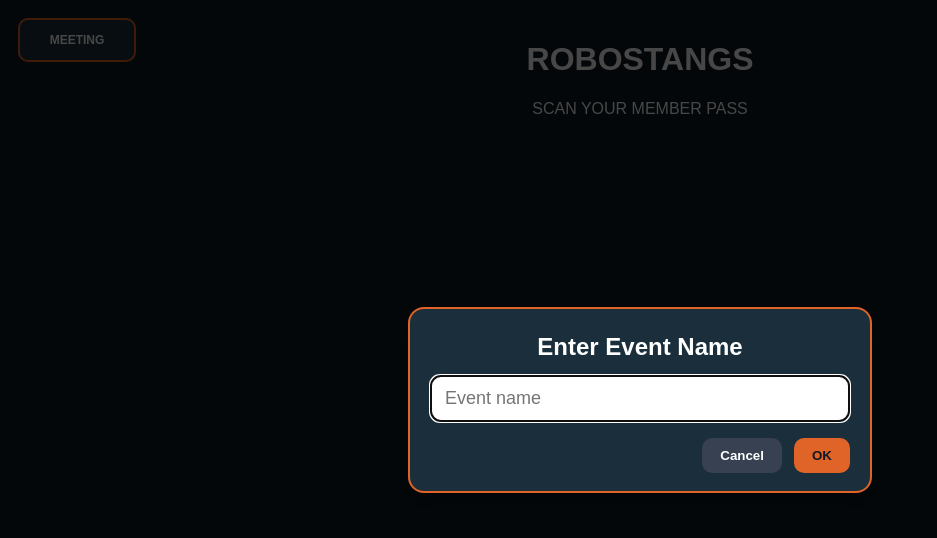
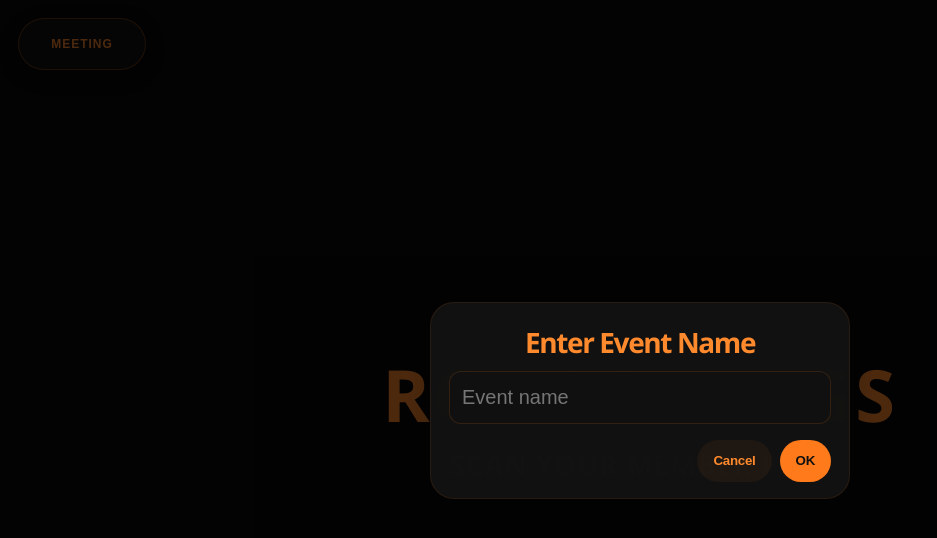
Before and after one commit to kreeshap/attendance-app, a plain HTML site: page index.html in a window 1280 px wide. Both pictures are taken after a click on the button "MEETING". Shown: the whole page, without its empty margins (0-937 px from the left). Drawn offline with nearby package versions, Linux system fonts and the light colour scheme.

Commit message:
Update index.html

```diff
--- a/index.html
+++ b/index.html
@@ -2,58 +2,128 @@
 <html lang="en">
 <head>
   <meta charset="UTF-8">
+  <meta name="viewport" content="width=device-width, initial-scale=1.0, maximum-scale=1.0, user-scalable=no">
   <title>Attendance App</title>
   <style>
+    :root {
+      --bg: #090909;
+      --panel: rgba(18, 18, 18, 0.9);
+      --panel-alt: #121212;
+      --accent: #ff7a1a;
+      --accent-soft: #ffb067;
+      --text: #ff8a2e;
+      --muted: #f5caa1;
+      --success: #ff9a3d;
+      --warning: #ffb347;
+      --danger: #ff5a36;
+      --info: #ffd29d;
+      --shadow: rgba(0, 0, 0, 0.35);
+    }
+
+    * {
+      box-sizing: border-box;
+      -webkit-tap-highlight-color: transparent;
+      user-select: none;
+    }
+
+    html, body {
+      width: 100%;
+      height: 100%;
+      margin: 0;
+      overflow: hidden;
+      overscroll-behavior: contain;
+      background: var(--bg);
+      color: var(--text);
+      font-family: "Segoe UI", "Helvetica Neue", Arial, sans-serif;
+      text-align: center;
+    }
+
     body {
-      background-color: #0d1b24;
-      color: #ffffff;
-      font-family: sans-serif;
-      text-align: center;
-      margin: 0;
-      padding: 20px;
       position: relative;
+      padding: 24px 20px 20px;
+      display: flex;
+      align-items: center;
+      justify-content: center;
     }
-    .view { display: block; }
+
+    .view {
+      display: block;
+      width: 100%;
+      height: 100%;
+      position: relative;
+      display: flex;
+      align-items: center;
+      justify-content: center;
+      flex-direction: column;
+      padding-top: 60px;
+    }
 
     #mode-toggle {
       position: absolute;
       top: 18px;
       left: 18px;
-      width: 118px;
-      height: 44px;
-      border-radius: 10px;
-      border: 2px solid #e06328;
-      background: #1a2f3b;
-      color: #ffffff;
+      width: 128px;
+      height: 52px;
+      border-radius: 999px;
+      border: 1px solid rgba(255, 122, 26, 0.35);
+      background: rgba(18, 18, 18, 0.95);
+      color: var(--text);
       font-weight: 700;
       font-size: 12px;
+      letter-spacing: 0.08em;
       cursor: pointer;
       z-index: 2;
+      transition: all 0.18s ease;
+      box-shadow: 0 6px 18px var(--shadow);
+    }
+
+    #mode-toggle:active {
+      transform: scale(0.98);
     }
 
     #mode-toggle.outreach {
-      background: #e06328;
-      border-color: #f6b87a;
-      color: #111827;
+      background: var(--accent);
+      border-color: rgba(255, 178, 103, 0.5);
+      color: #111111;
     }
 
     #event-name-label {
       position: absolute;
-      top: 18px;
-      right: 18px;
-      font-size: 18px;
+      top: 20px;
+      right: 20px;
+      max-width: min(40vw, 420px);
+      font-size: clamp(14px, 2vw, 20px);
       font-weight: 700;
-      color: #f5d7a2;
+      color: var(--muted);
       text-transform: uppercase;
-      letter-spacing: 0.06em;
+      letter-spacing: 0.03em;
       display: none;
       z-index: 2;
+      white-space: nowrap;
+      overflow: hidden;
+      text-overflow: ellipsis;
+    }
+
+    #app-title {
+      margin: 0 0 12px;
+      font-size: clamp(38px, 7vw, 72px);
+      font-weight: 900;
+      line-height: 1.05;
+      letter-spacing: 0.04em;
+    }
+
+    #scanner-prompt {
+      margin: 0 0 24px;
+      font-size: clamp(18px, 2.6vw, 28px);
+      font-weight: 700;
+      letter-spacing: 0.03em;
+      color: var(--muted);
     }
 
     #event-prompt-modal {
       position: fixed;
       inset: 0;
-      background: rgba(0, 0, 0, 0.72);
+      background: rgba(0, 0, 0, 0.7);
       display: none;
       align-items: center;
       justify-content: center;
@@ -66,61 +136,110 @@
 
     .event-prompt-card {
       width: min(420px, calc(100vw - 32px));
-      background: #1a2f3b;
-      border: 2px solid #e06328;
-      border-radius: 16px;
-      padding: 24px 20px 18px;
-      box-shadow: 0 10px 30px rgba(0, 0, 0, 0.3);
+      background: rgba(18, 18, 18, 0.98);
+      border: 1px solid rgba(255, 122, 26, 0.1);
+      border-radius: 24px;
+      padding: 20px 18px 16px;
+      box-shadow: 0 14px 28px rgba(0, 0, 0, 0.28);
     }
 
     .event-prompt-card h2 {
-      margin: 0 0 14px;
-      font-size: 24px;
-      color: #ffffff;
+      margin: 0 0 10px;
+      font-size: clamp(22px, 3.4vw, 28px);
+      color: var(--text);
+      font-weight: 700;
+      letter-spacing: -0.05em;
     }
 
     .event-prompt-card input {
       width: 100%;
       box-sizing: border-box;
-      padding: 12px 14px;
-      border-radius: 10px;
-      border: 1px solid #e06328;
-      font-size: 18px;
+      padding: 14px 12px;
+      border-radius: 12px;
+      border: 1px solid rgba(255, 122, 26, 0.15);
+      font-size: 20px;
       margin-bottom: 16px;
+      background: #101010;
+      color: var(--text);
+      outline: none;
     }
 
     .event-prompt-actions {
       display: flex;
       justify-content: flex-end;
-      gap: 12px;
+      gap: 8px;
     }
 
     .event-prompt-actions button {
       border: none;
-      border-radius: 10px;
-      padding: 10px 18px;
-      font-weight: 700;
+      border-radius: 999px;
+      padding: 10px 16px;
+      font-weight: 600;
       cursor: pointer;
+      min-height: 42px;
+      letter-spacing: -0.02em;
     }
 
     .event-prompt-cancel {
-      background: #374151;
-      color: #fff;
+      background: rgba(255, 122, 26, 0.06);
+      color: var(--text);
     }
 
     .event-prompt-submit {
-      background: #e06328;
-      color: #111827;
+      background: var(--accent);
+      color: #111111;
+      box-shadow: none;
     }
 
     #status-card {
       display: none;
-      margin: 20px auto;
-      padding: 20px;
-      width: 300px;
-      background: #1a2f3b;
-      border: 2px solid #e06328;
-      border-radius: 8px;
+      width: min(82vw, 520px);
+      text-align: center;
+      padding: 24px 22px;
+      background: rgba(18, 18, 18, 0.96);
+      border: 1px solid rgba(255, 122, 26, 0.35);
+      border-radius: 22px;
+      box-shadow: 0 18px 38px rgba(0, 0, 0, 0.28);
+      margin: 0 auto;
+      transition: all 0.2s ease;
+    }
+
+    #status-action {
+      margin: 0;
+      font-size: clamp(24px, 4vw, 42px);
+      font-weight: 800;
+      letter-spacing: 0.03em;
+      text-transform: uppercase;
+    }
+
+    #status-name {
+      margin: 12px 0 8px;
+      font-size: clamp(20px, 3.5vw, 36px);
+      font-weight: 700;
+      color: var(--text);
+      line-height: 1.2;
+      word-break: break-word;
+    }
+
+    #status-time {
+      margin: 0;
+      color: var(--muted);
+      font-size: clamp(14px, 2vw, 18px);
+      font-weight: 600;
+      letter-spacing: 0.01em;
+      text-transform: uppercase;
+    }
+
+    #scanner-input {
+      position: absolute;
+      width: 1px;
+      height: 1px;
+      opacity: 0;
+      pointer-events: none;
+      border: none;
+      padding: 0;
+      margin: 0;
+      transform: scale(0.1);
     }
   </style>
   <script src="https://cdn.jsdelivr.net/npm/@supabase/supabase-js@2"></script>
```
